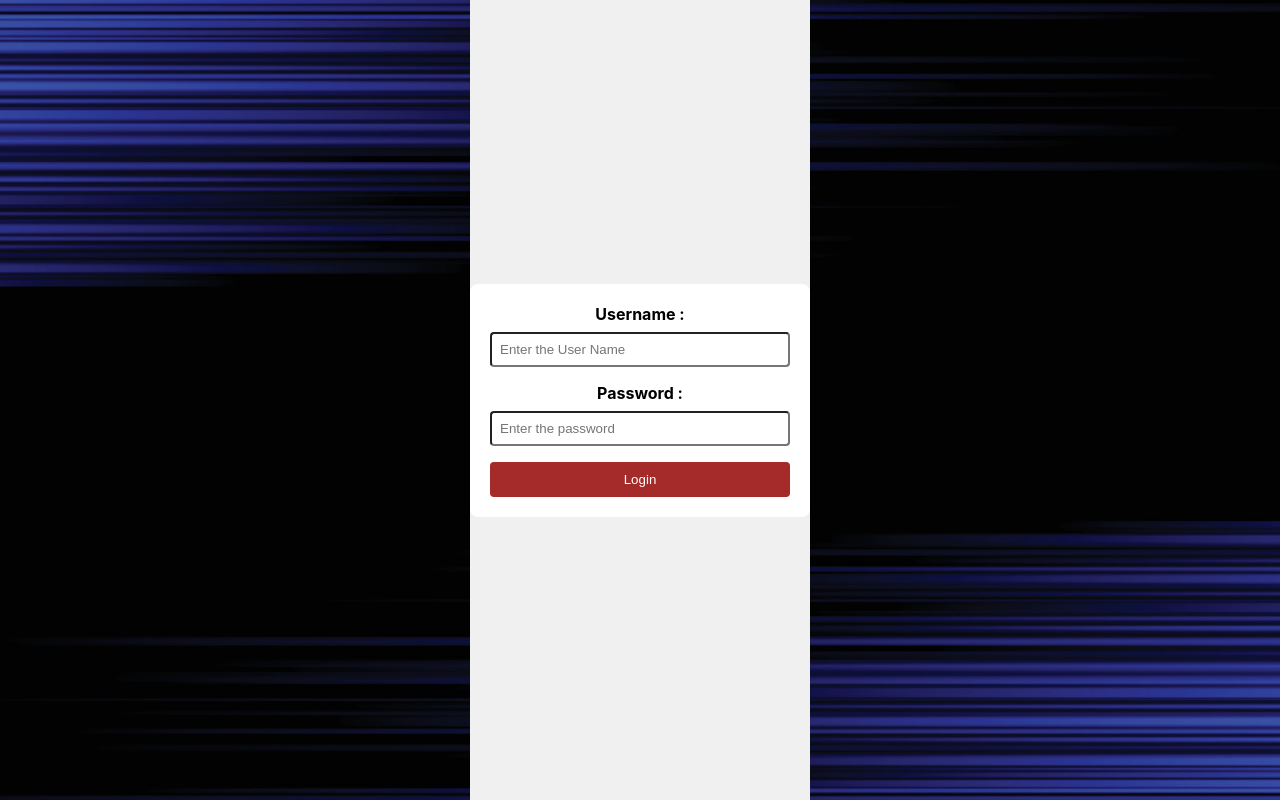
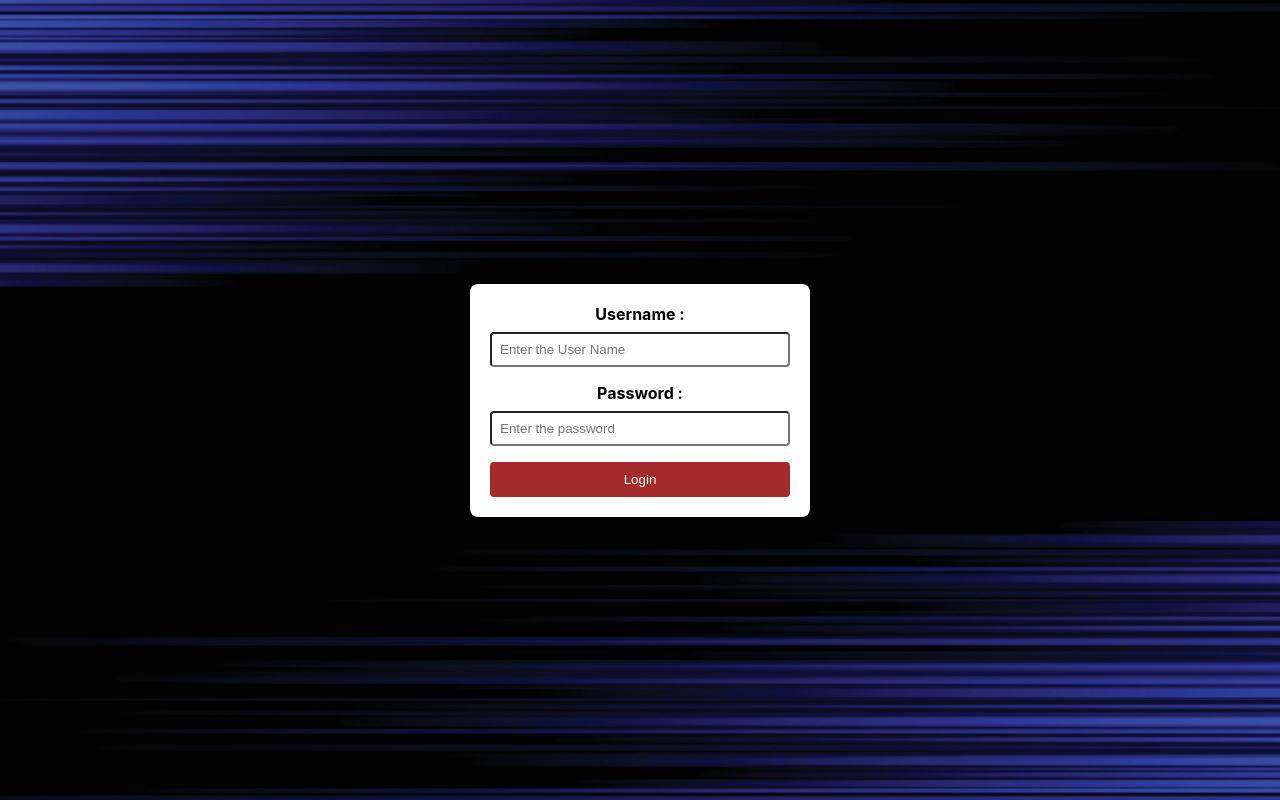
Before and after one commit to Satyam-Nayak/ecommerce_website_satyam, a React (Create React App) app: page /adminlogin in a window 1280 px wide. Built offline with nearby package versions, Linux system fonts and the light colour scheme; no server answers; the HTML template or start-up script is replaced by a standard one.

Commit message:
chnages in Landing css page

```diff
--- a/src/styles/AdminLogin.css
+++ b/src/styles/AdminLogin.css
@@ -1,9 +1,6 @@
 .AdminLogin {
     display: flex;
-    justify-content: center;
-    align-items: center;
-    height: 100vh;
-    background-color: #f0f0f0;
+
   }
 
   form {
--- a/src/styles/Landing.css
+++ b/src/styles/Landing.css
@@ -29,7 +29,7 @@
 .page a {
     text-align: center;
     text-decoration: none;
-    font-family: 'Courier New', Courier, monospace;
+    font-family: Georgia, 'Times New Roman', Times, serif;
     font-size: 18px;
     color: #333;
     display: flex;
@@ -40,7 +40,9 @@
 .page h1 {
     margin: 10px 0;
     font-size: 20px;
-    color: #555;
+    color: black;
+    border: 3px solid black;
+    border-radius: 3px;
 }
 
 .page:hover {
```
